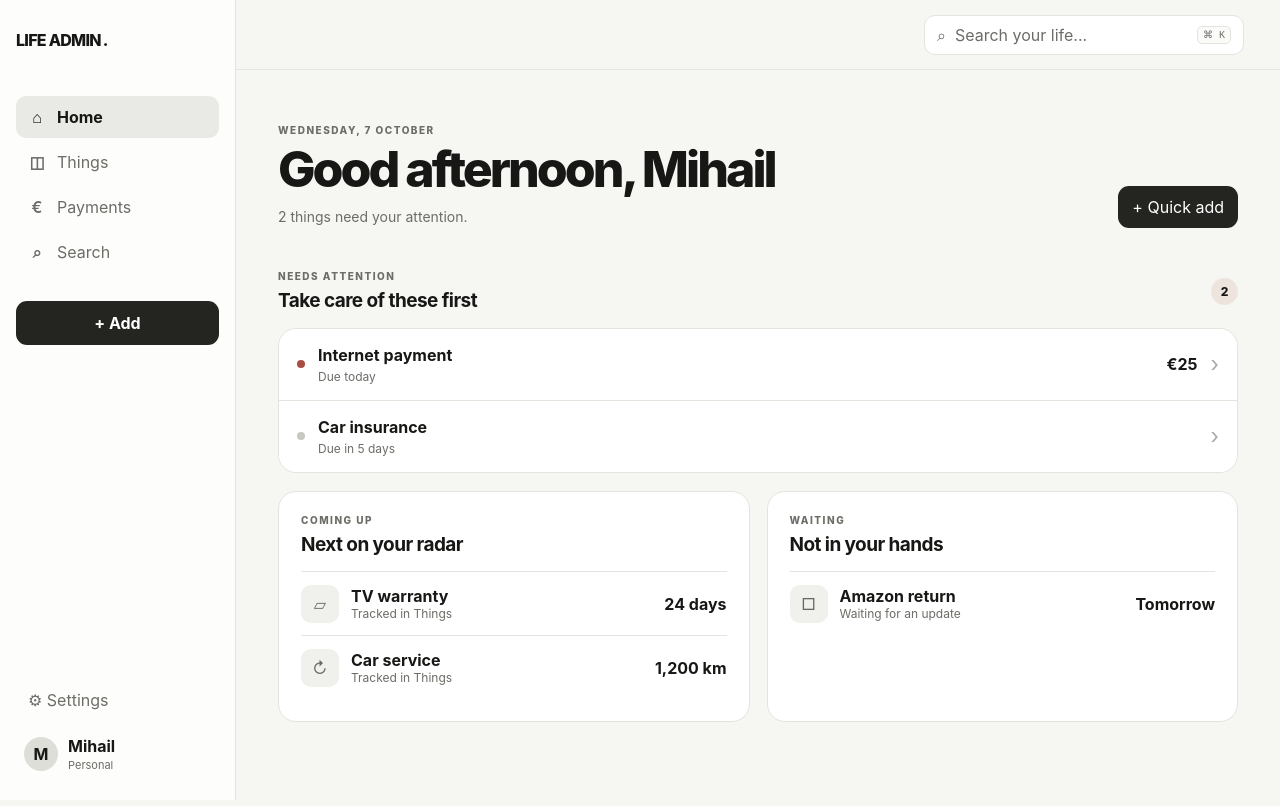
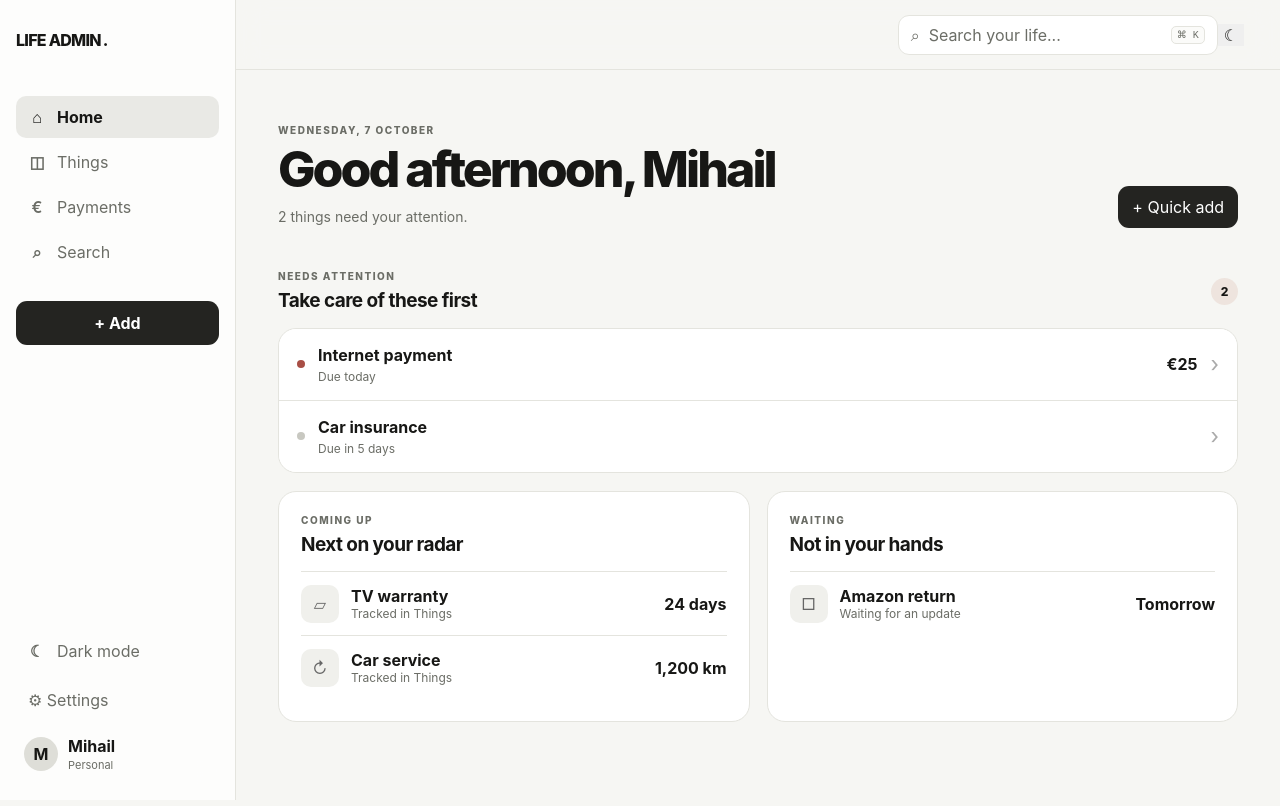
Before and after one commit to MihailKanev01/life-admin, a Next.js app: page / in a window 1280 px wide. Built offline with nearby package versions, Linux system fonts and the light colour scheme.

Commit message:
feat: add manual dark mode toggle

```diff
--- a/app/page.tsx
+++ b/app/page.tsx
@@ -1,16 +1,33 @@
 "use client";
-import {useState} from "react";
+import {useEffect, useState} from "react";
 
 type Section="home"|"things"|"payments"|"search";
+type Theme="light"|"dark";
 const initial=[{id:1,title:"Internet payment",meta:"Due today",amount:"€25",urgent:true},{id:2,title:"Car insurance",meta:"Due in 5 days",amount:"",urgent:false}];
 const things=[["🚗","Mazda 6","235,420 km","1 attention"],["⌂","Home","Apartment","2 upcoming"],["◉","iPhone 16 Pro","Personal","Warranty 2027"],["▣","PC","Desktop","No attention"]];
 const payments=[["Internet","€25","Every month · 15th","Today"],["Spotify","€8","Every month · 3rd","27 days"],["Car insurance","€120","Yearly","5 days"]];
 
 export default function App(){
- const [section,setSection]=useState<Section>("home"),[attention,setAttention]=useState(initial),[modal,setModal]=useState(false),[selected,setSelected]=useState<typeof initial[number]|null>(null),[q,setQ]=useState("");
+ const [section,setSection]=useState<Section>("home"),[attention,setAttention]=useState(initial),[modal,setModal]=useState(false),[selected,setSelected]=useState<typeof initial[number]|null>(null),[q,setQ]=useState(""),[theme,setTheme]=useState<Theme>("light");
+
+ useEffect(()=>{
+  const saved=window.localStorage.getItem("life-admin-theme") as Theme|null;
+  const next=saved==="dark"||saved==="light"?saved:(window.matchMedia("(prefers-color-scheme: dark)").matches?"dark":"light");
+  setTheme(next);
+  document.documentElement.dataset.theme=next;
+ },[]);
+
+ const toggleTheme=()=>{
+  setTheme(current=>{
+   const next=current==="dark"?"light":"dark";
+   document.documentElement.dataset.theme=next;
+   window.localStorage.setItem("life-admin-theme",next);
+   return next;
+  });
+ };
  return <main className="shell">
-  <aside className="sidebar"><div className="brand">LIFE ADMIN<span>.</span></div><nav>{([["home","Home","⌂"],["things","Things","◫"],["payments","Payments","€"],["search","Search","⌕"]] as const).map(([k,l,i])=><button className={section===k?"nav active":"nav"} key={k} onClick={()=>setSection(k)}><b>{i}</b>{l}</button>)}</nav><button className="dark add" onClick={()=>setModal(true)}>+ Add</button><div className="bottom"><button className="nav">⚙ Settings</button><div className="account"><span>M</span><div><strong>Mihail</strong><small>Personal</small></div></div></div></aside>
-  <section className="content"><header><div className="mobilebrand">LIFE ADMIN<span>.</span></div><button className="searchbar" onClick={()=>setSection("search")}>⌕ <span>Search your life...</span><kbd>⌘ K</kbd></button><button className="mobileplus" onClick={()=>setModal(true)}>+</button></header>
+  <aside className="sidebar"><div className="brand">LIFE ADMIN<span>.</span></div><nav>{([["home","Home","⌂"],["things","Things","◫"],["payments","Payments","€"],["search","Search","⌕"]] as const).map(([k,l,i])=><button className={section===k?"nav active":"nav"} key={k} onClick={()=>setSection(k)}><b>{i}</b>{l}</button>)}</nav><button className="dark add" onClick={()=>setModal(true)}>+ Add</button><div className="bottom"><button className="nav" onClick={toggleTheme} aria-label={theme==="dark"?"Switch to light mode":"Switch to dark mode"} aria-pressed={theme==="dark"}><b>{theme==="dark"?"☀":"☾"}</b>{theme==="dark"?"Light mode":"Dark mode"}</button><button className="nav">⚙ Settings</button><div className="account"><span>M</span><div><strong>Mihail</strong><small>Personal</small></div></div></div></aside>
+  <section className="content"><header><div className="mobilebrand">LIFE ADMIN<span>.</span></div><button className="searchbar" onClick={()=>setSection("search")}>⌕ <span>Search your life...</span><kbd>⌘ K</kbd></button><button className="mobiletheme" onClick={toggleTheme} aria-label={theme==="dark"?"Switch to light mode":"Switch to dark mode"} aria-pressed={theme==="dark"}>{theme==="dark"?"☀":"☾"}</button><button className="mobileplus" onClick={()=>setModal(true)}>+</button></header>
    <div className="page">
     {section==="home"&&<><div className="intro"><div><p className="eyebrow">Wednesday, 7 October</p><h1>Good afternoon, Mihail</h1><p className="subtitle">{attention.length?attention.length+" things need your attention.":"You’re all caught up."}</p></div><button className="dark action" onClick={()=>setModal(true)}>+ Quick add</button></div>
      <section><div className="heading"><div><p className="eyebrow">Needs attention</p><h2>{attention.length?"Take care of these first":"Nothing urgent"}</h2></div>{attention.length>0&&<span className="count">{attention.length}</span>}</div><div className="list">{attention.map(x=><button className="row" key={x.id} onClick={()=>setSelected(x)}><i className={x.urgent?"dot urgent":"dot"}/><span><strong>{x.title}</strong><small>{x.meta}</small></span>{x.amount&&<b>{x.amount}</b>}<em>›</em></button>)}{!attention.length&&<div className="empty"><span>✓</span><div><strong>You’re all caught up.</strong><small>Nothing important needs attention right now.</small></div></div>}</div></section>
```
